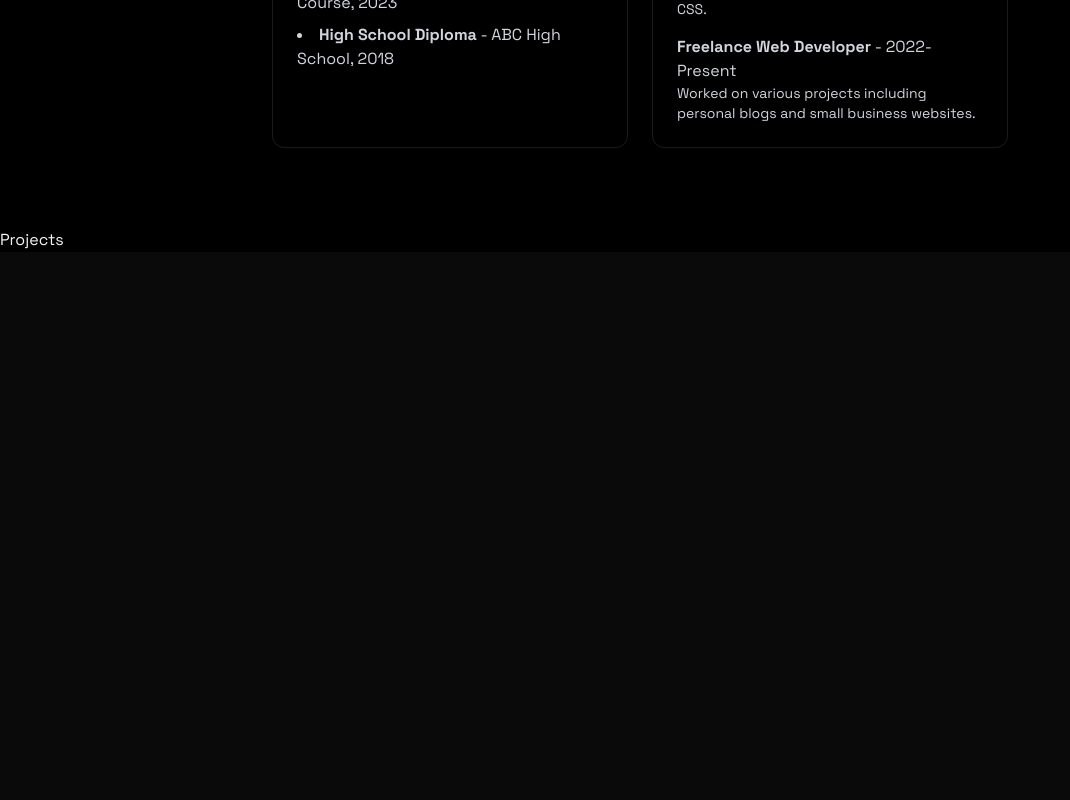
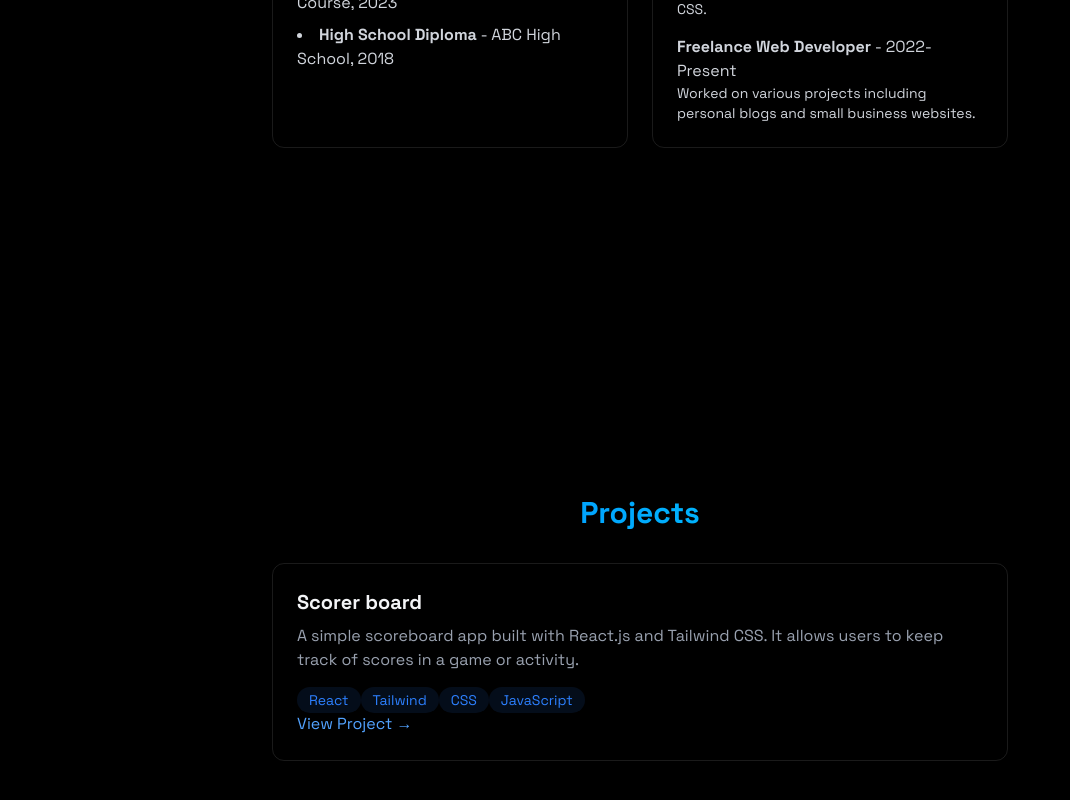
Before and after one commit to Normanpozuelos/norman-portfolio, a React (Vite) app: page / in a window 1280 px wide. Shown: the part 1576-2376 px from the top of the page, without its empty margins (0-1070 px from the left). Before the commit the page ends 1828 px from the top, so only its background shows below. Built offline with nearby package versions, Linux system fonts and the light colour scheme.

Commit message:
"first demo project"

```diff
--- a/src/components/Projects.jsx
+++ b/src/components/Projects.jsx
@@ -1,5 +1,33 @@
 export function Projects() {
   return (
-    <section>Projects</section>
+    <section id="projects" className="min-h-screen flex items-center justify-center py-20">
+        <div className="max-w-3xl mx-auto px-4">
+            <h2 className="text-3xl font-bold mb-8 bg-gradient-to-r from-blue-500 to-cyan-400
+            bg-clip-text text-transparent text-center">Projects</h2>
+            <div className="grid grid-cols-1 md:grid-cols2 gap-6">
+                <div className="p-6 rounded-xl border border-white/10 hover:-translate-y-1
+                                hover:border-blue-500/30 hover:shadow-[0_2px_8px_rgba(59,130,246,0.2)]">
+                    <h3 className="text-xl font-bold mb-2">Scorer board</h3>
+                    <p className="text-gray-400 mb-4">
+                        A simple scoreboard app built with React.js and Tailwind CSS.
+                        It allows users to keep track of scores in a game or activity.
+                    </p>
+                    <div>
+                        {["React", "Tailwind", "CSS", "JavaScript"].map((skill, key) => (
+                            <span key={key} className="bg-blue-500/10 text-blue-500 py-1 px-3 rounded-full
+                            text-sm hover:bg-blue-500/20 hover:shadow-[0_2px_8px_rgba(59,130,246,0.1)]
+                            transition-all">
+                                {skill}
+                            </span>
+                        ))}
+                    </div>
+                    <div className="flex justify-between items-center">
+                    <a href="#" className="text-blue-400 hover:text-red-600 transition-colors">View Project →</a>
+
+                    </div>
+                </div>
+            </div>
+        </div>
+    </section>
   );
 }
```
